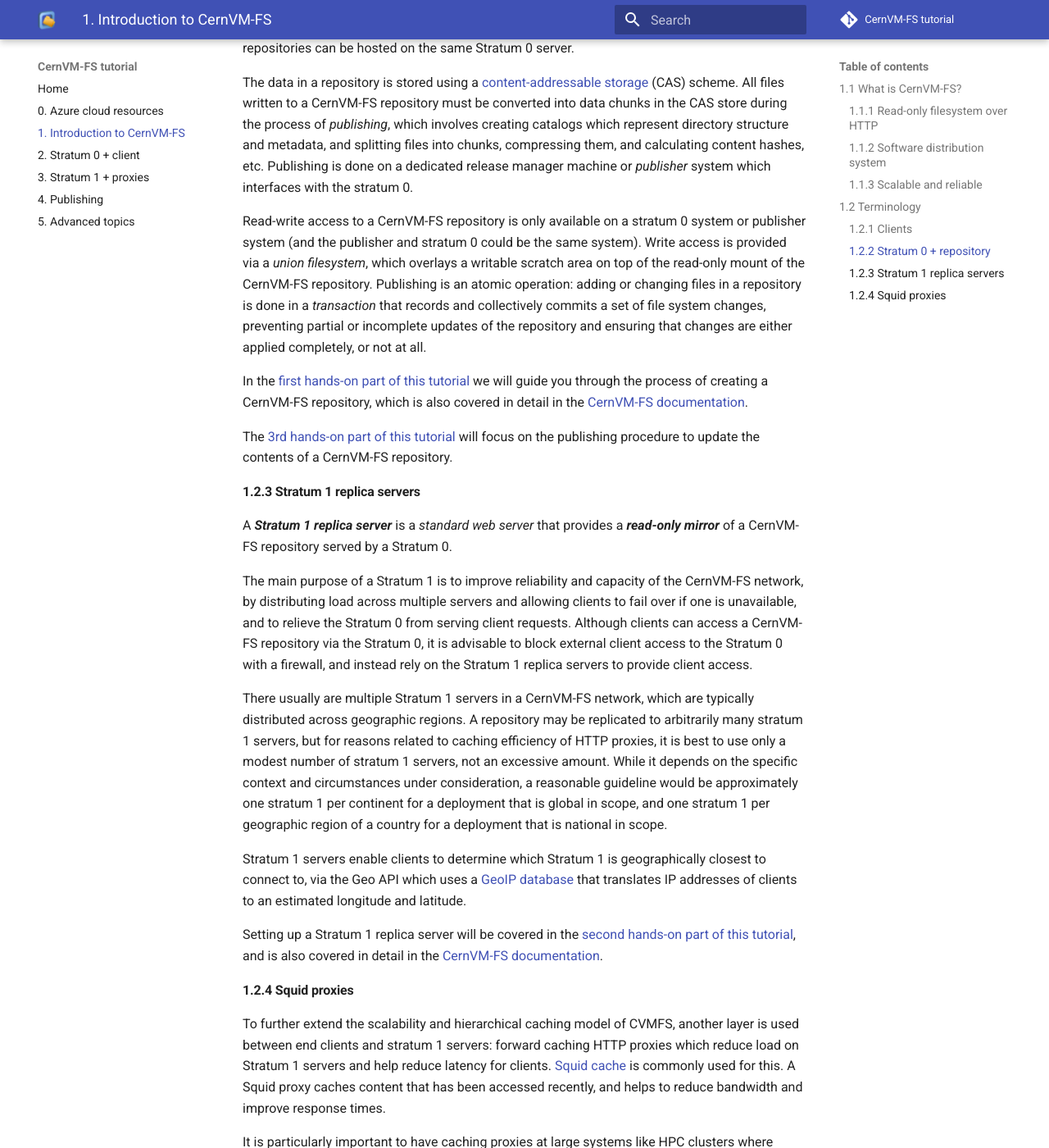
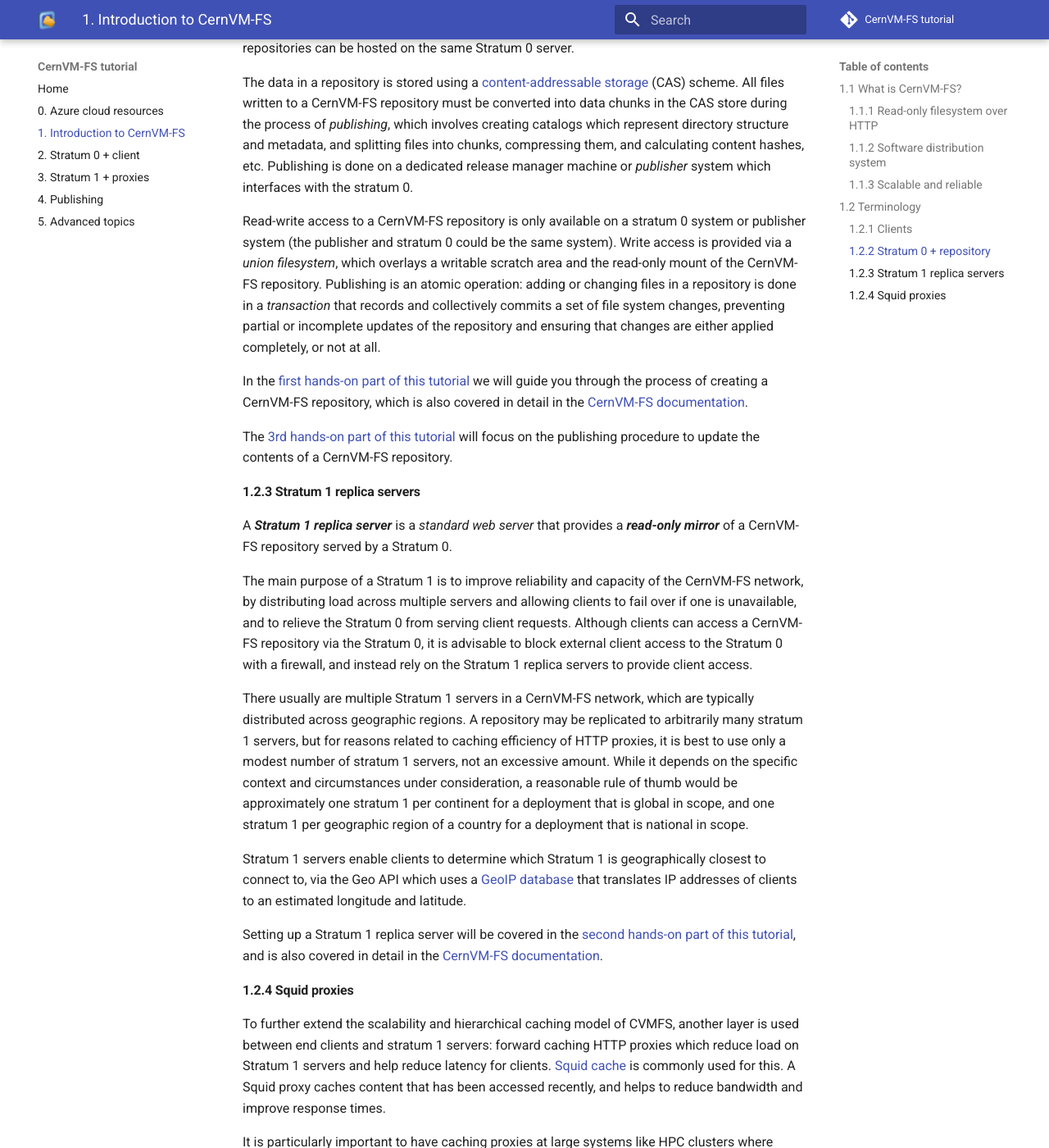
Before and after one commit to cvmfs-contrib/cvmfs-tutorial-2021, an MkDocs documentation site: the page built from docs/01_introduction.md, in a window 1280 px wide and 1400 px high, scrolled down 2901 px. Shown: the whole window at 82% size. Built offline with MkDocs 1.6.1 and Material for MkDocs 9.7.7, drawn with Linux system fonts in a browser that asks for light colours; comment, search, counter and statistics services are not loaded.

Commit message:
Update 01_introduction.md

```diff
--- a/docs/01_introduction.md
+++ b/docs/01_introduction.md
@@ -106,8 +106,8 @@
 Publishing is done on a dedicated release manager machine or *publisher* system which interfaces with the stratum 0.
 
 Read-write access to a CernVM-FS repository is only available on a stratum 0 system or publisher system
-(and the publisher and stratum 0 could be the same system).
-Write access is provided via a *union filesystem*, which overlays a writable scratch area on top of the read-only mount of the CernVM-FS repository.
+(the publisher and stratum 0 could be the same system).
+Write access is provided via a *union filesystem*, which overlays a writable scratch area and the read-only mount of the CernVM-FS repository.
 Publishing is an atomic operation: adding or changing files in a repository is done
 in a *transaction* that records and collectively commits a set of file system changes,
 preventing partial or incomplete updates of the repository and ensuring that changes are either applied completely, or not at all.
@@ -131,7 +131,7 @@
 
 There usually are multiple Stratum 1 servers in a CernVM-FS network, which are typically distributed across geographic regions.
 A repository may be replicated to arbitrarily many stratum 1 servers, but for reasons related to caching efficiency of HTTP proxies, it is best to use only a modest number of stratum 1 servers, not an excessive amount.
-While it depends on the specific context and circumstances under consideration, a reasonable guideline would be approximately one stratum 1 per continent for a deployment that is global in scope, and one stratum 1 per geographic region of a country for a deployment that is national in scope.
+While it depends on the specific context and circumstances under consideration, a reasonable rule of thumb would be approximately one stratum 1 per continent for a deployment that is global in scope, and one stratum 1 per geographic region of a country for a deployment that is national in scope.
 
 Stratum 1 servers enable clients to determine which Stratum 1 is geographically closest to connect to,
 via the Geo API which uses a [GeoIP database](https://dev.maxmind.com/geoip/geoip2/geolite2/) that
```
